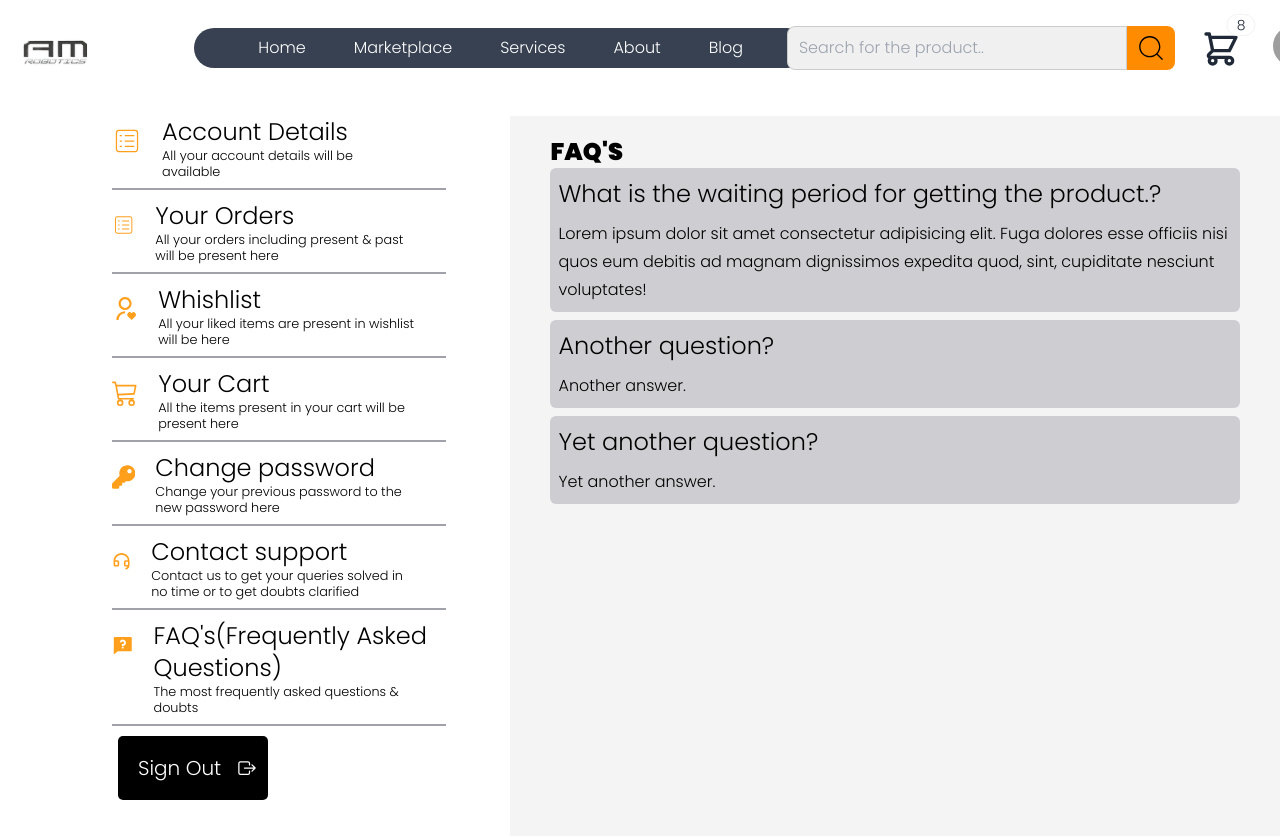
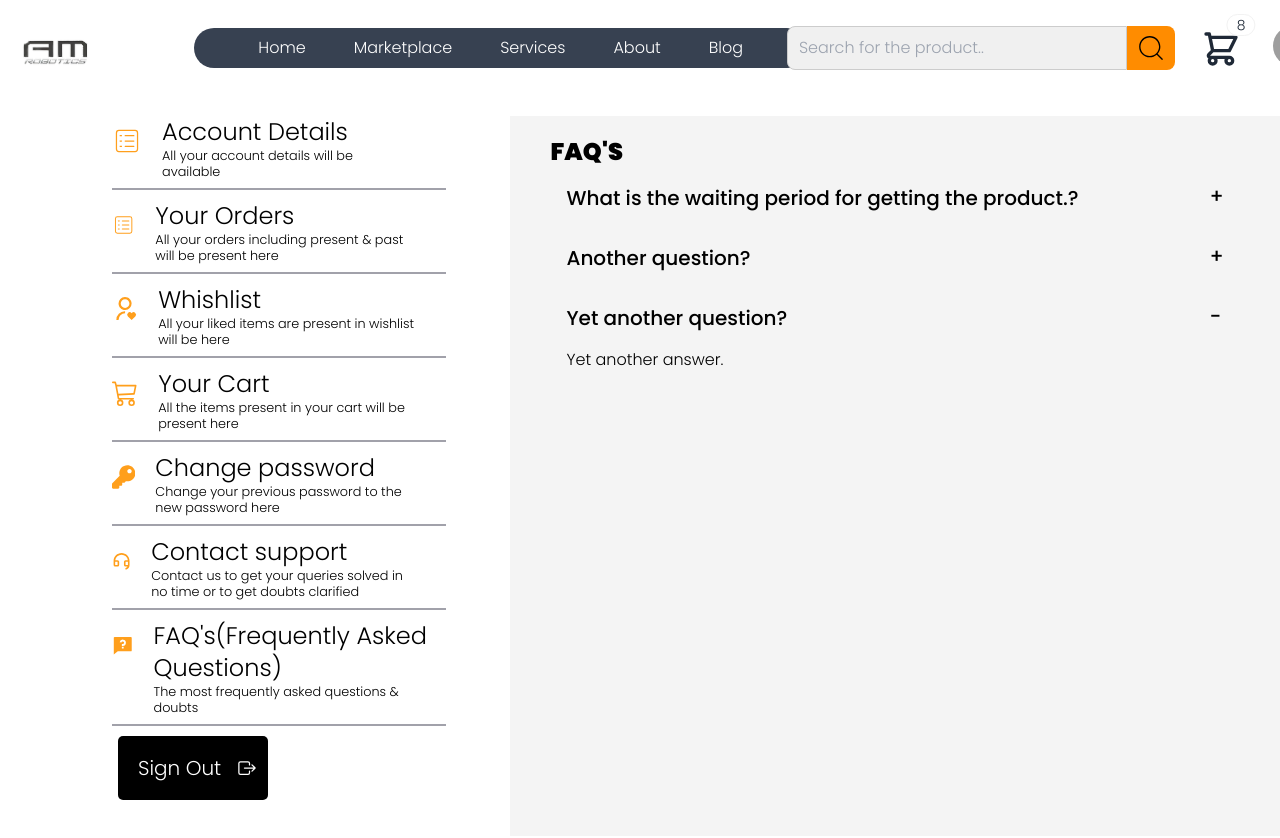
Before and after one commit to charankosari/amrobotics, a React (Vite) app: page /profile in a window 1280 px wide. Both pictures are taken after a click on the element 279 px from the left and 673 px from the top of the page. Shown: the top 838 px of the page. Built offline with nearby package versions, Linux system fonts and the light colour scheme; no server answers; grey boxes are pictures that could not be loaded.

Commit message:
updated frontend

```diff
--- a/src/components/profileTabsDetailview/FAQ.jsx
+++ b/src/components/profileTabsDetailview/FAQ.jsx
@@ -22,12 +22,25 @@ function Faq() {
             <h1 className='text-black font-black text-2xl'>FAQ'S</h1>
             <div >
                 {object.map((item, index) => (
-                    <div key={index} className=' gap-2 flex flex-col bg-[#ceced2] rounded-md p-2 w-auto mb-2 'id='thediv'>
-                        <h1 className='text-3xl' id='remove'>{item.question}</h1>
-                        <p className='text-xl' id='remove1'>{item.answer}</p>
+                    <div className="collapse collapse-plus " key={index}>
+                    <input type="radio" name="my-accordion-3" defaultChecked />
+                    <div className="collapse-title text-xl font-medium">
+                    {item.question}
                     </div>
+                    <div className="collapse-content">
+                      <p>{item.answer}</p>
+                    </div>
+                  </div>
                 ))}
             </div>
+
+
+
+
+
+
+
+
         </div>
     );
 }
```
